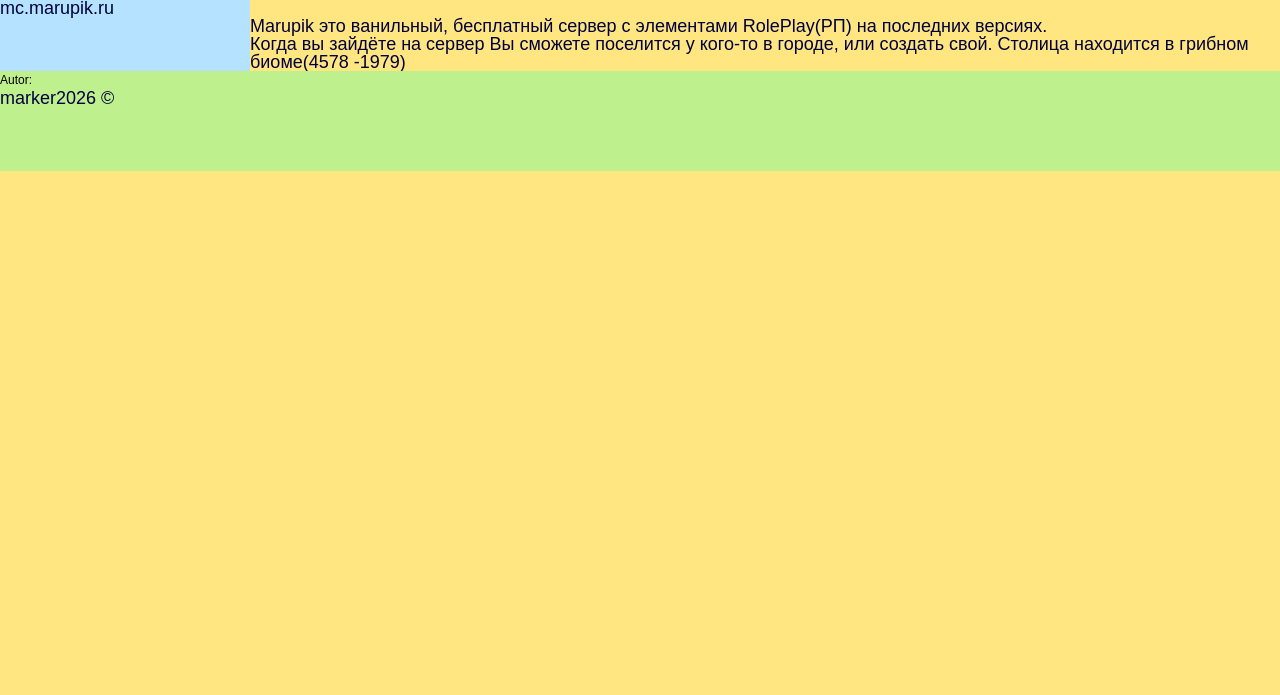
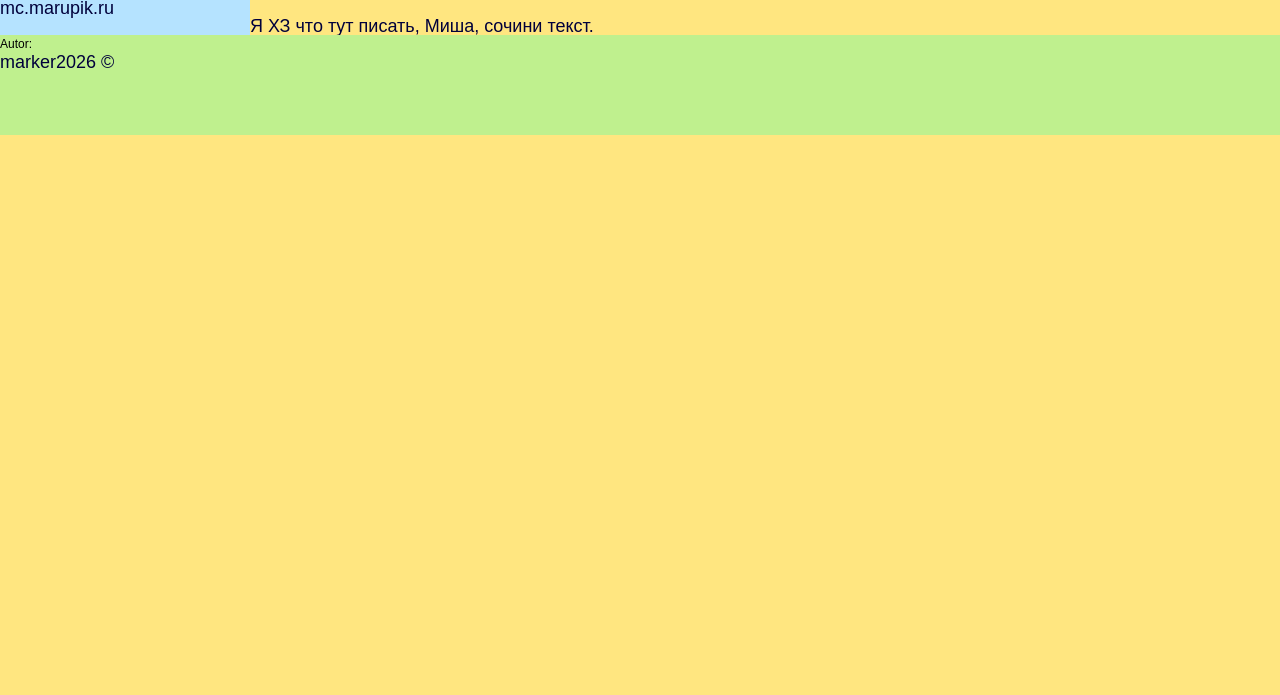
Before and after one commit to mishakTurbo2000/mishakTurbo2000.github.io, a plain HTML site: page index.html in a window 1280 px wide. Shown: the part 105-800 px from the top of the page. Drawn offline with Linux system fonts and the light colour scheme.

Commit message:
Add files via upload

```diff
--- a/index.html
+++ b/index.html
@@ -26,8 +26,7 @@
 
 				<div class="container">
 					<br><p class="header_marupik">Marupik</p><br><br>
-					<p>Marupik это ванильный, бесплатный сервер с элементами RolePlay(РП) на последних версиях.<br>
-					Когда вы зайдёте на сервер Вы сможете поселится у кого-то в городе, или создать свой. Столица находится в грибном биоме(4578 -1979)</p>
+					<p>Я ХЗ что тут писать, Миша, сочини текст.</p>
 				</div>
 
 				<aside class="left-sidebar">
```
